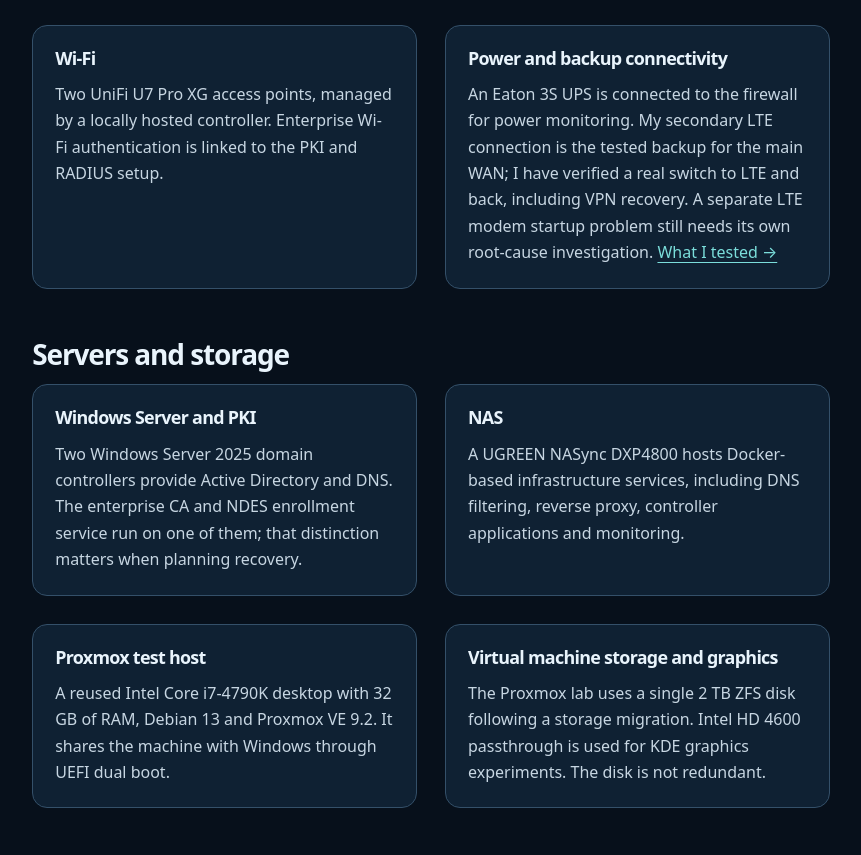
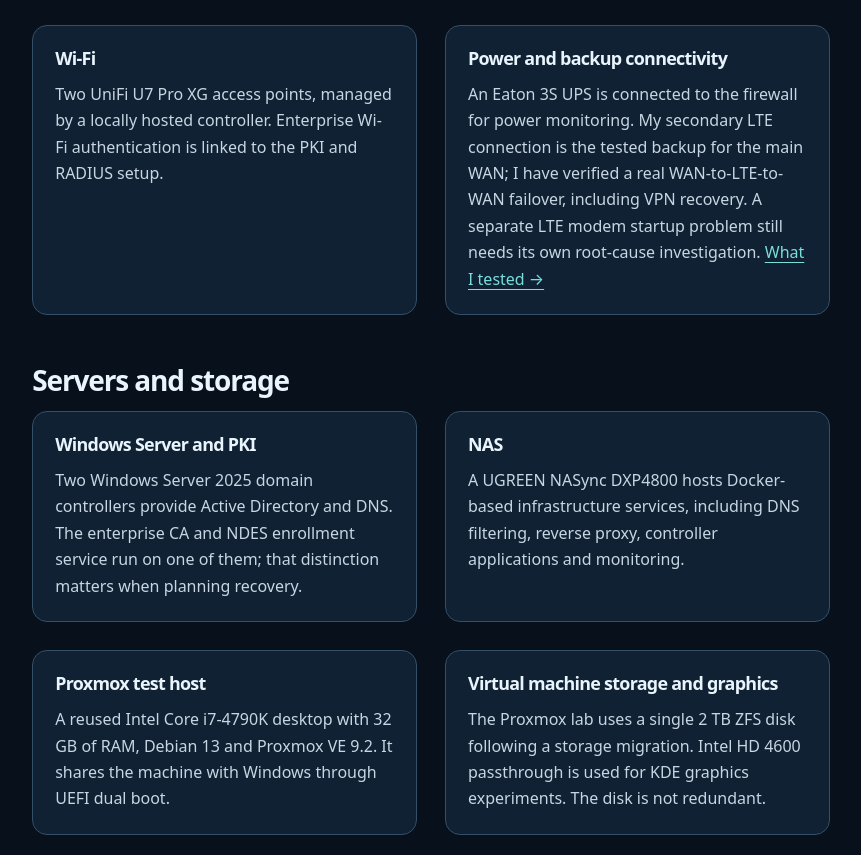
Before and after one commit to bixstriker/bixcore-homelab-portfolio, a plain HTML site: page docs/pages/hardware.html in a window 1280 px wide. Shown: the part 905-1760 px from the top of the page, without its empty margins (209-1070 px from the left). Drawn offline with Linux system fonts and the light colour scheme.

Commit message:
Clarify verified WAN LTE VPN failover in the hardware overview

```diff
--- a/docs/pages/hardware.html
+++ b/docs/pages/hardware.html
@@ -31,7 +31,7 @@
 <article class="mini-card"><h3>OPNsense gateway</h3><p>An Intel N305 appliance with Intel X520/10GbE networking. It handles routing, network separation, WireGuard, Suricata, Zenarmor and FreeRADIUS.</p></article>
 <article class="mini-card"><h3>Managed switching</h3><p>A TP-Link Omada SG3210X-M2, two Grandstream GWN7721 switches and an industrial Barox switch. I use them for VLANs, trunking, wired 802.1X, LLDP and IPv6 investigations. I also tested centralized TACACS+ administrator login and local recovery behavior on Omada and Barox. <a href="tacacs-switch-aaa.html">Switch administration tests →</a></p></article>
 <article class="mini-card"><h3>Wi-Fi</h3><p>Two UniFi U7 Pro XG access points, managed by a locally hosted controller. Enterprise Wi-Fi authentication is linked to the PKI and RADIUS setup.</p></article>
-<article class="mini-card"><h3>Power and backup connectivity</h3><p>An Eaton 3S UPS is connected to the firewall for power monitoring. My secondary LTE connection is the tested backup for the main WAN; I have verified a real switch to LTE and back, including VPN recovery. A separate LTE modem startup problem still needs its own root-cause investigation. <a href="security-operations.html">What I tested →</a></p></article>
+<article class="mini-card"><h3>Power and backup connectivity</h3><p>An Eaton 3S UPS is connected to the firewall for power monitoring. My secondary LTE connection is the tested backup for the main WAN; I have verified a real WAN-to-LTE-to-WAN failover, including VPN recovery. A separate LTE modem startup problem still needs its own root-cause investigation. <a href="security-operations.html">What I tested →</a></p></article>
 </div></section>
 <section><h2>Servers and storage</h2><div class="two-col">
 <article class="mini-card"><h3>Windows Server and PKI</h3><p>Two Windows Server 2025 domain controllers provide Active Directory and DNS. The enterprise CA and NDES enrollment service run on one of them; that distinction matters when planning recovery.</p></article>
```
